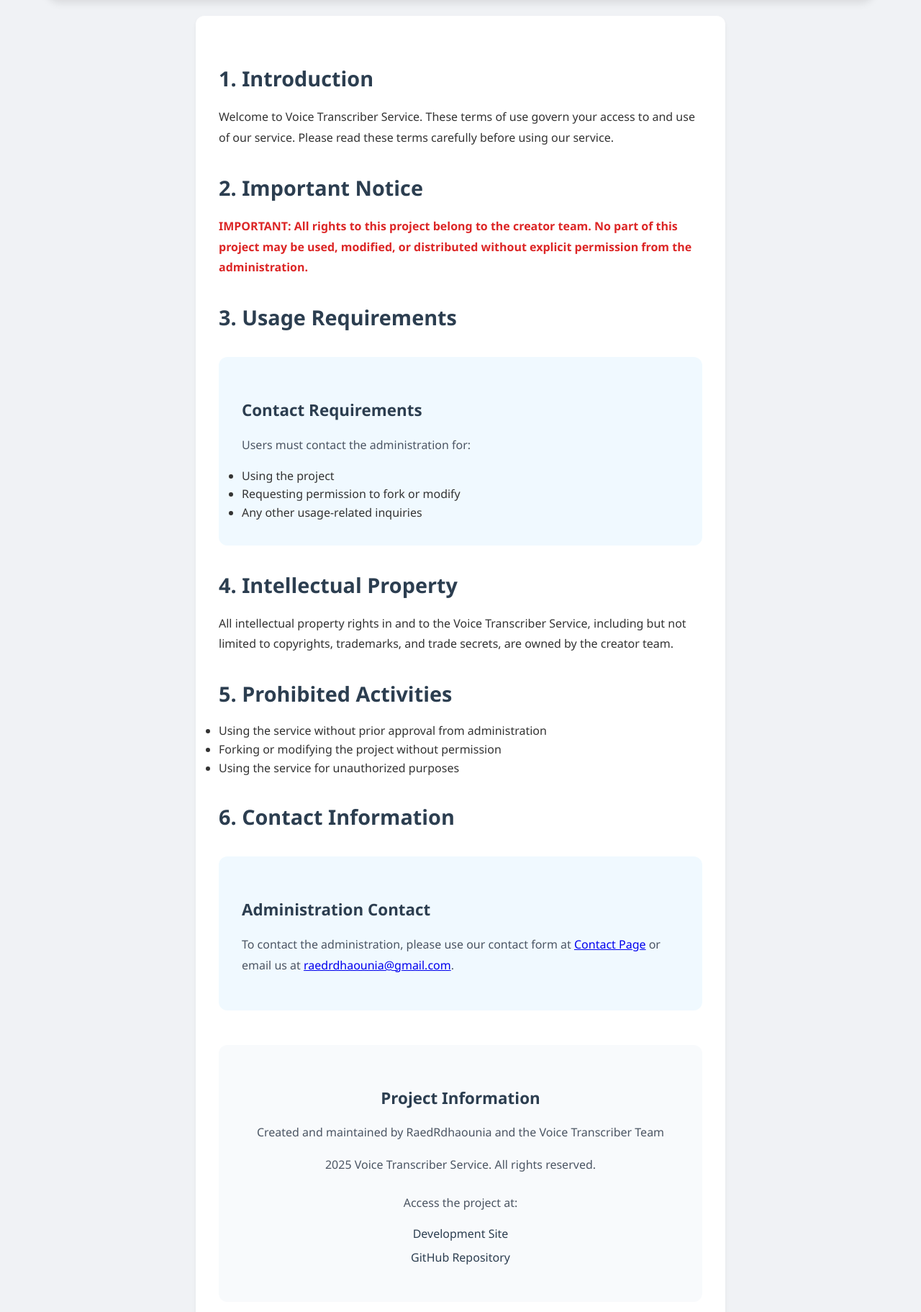
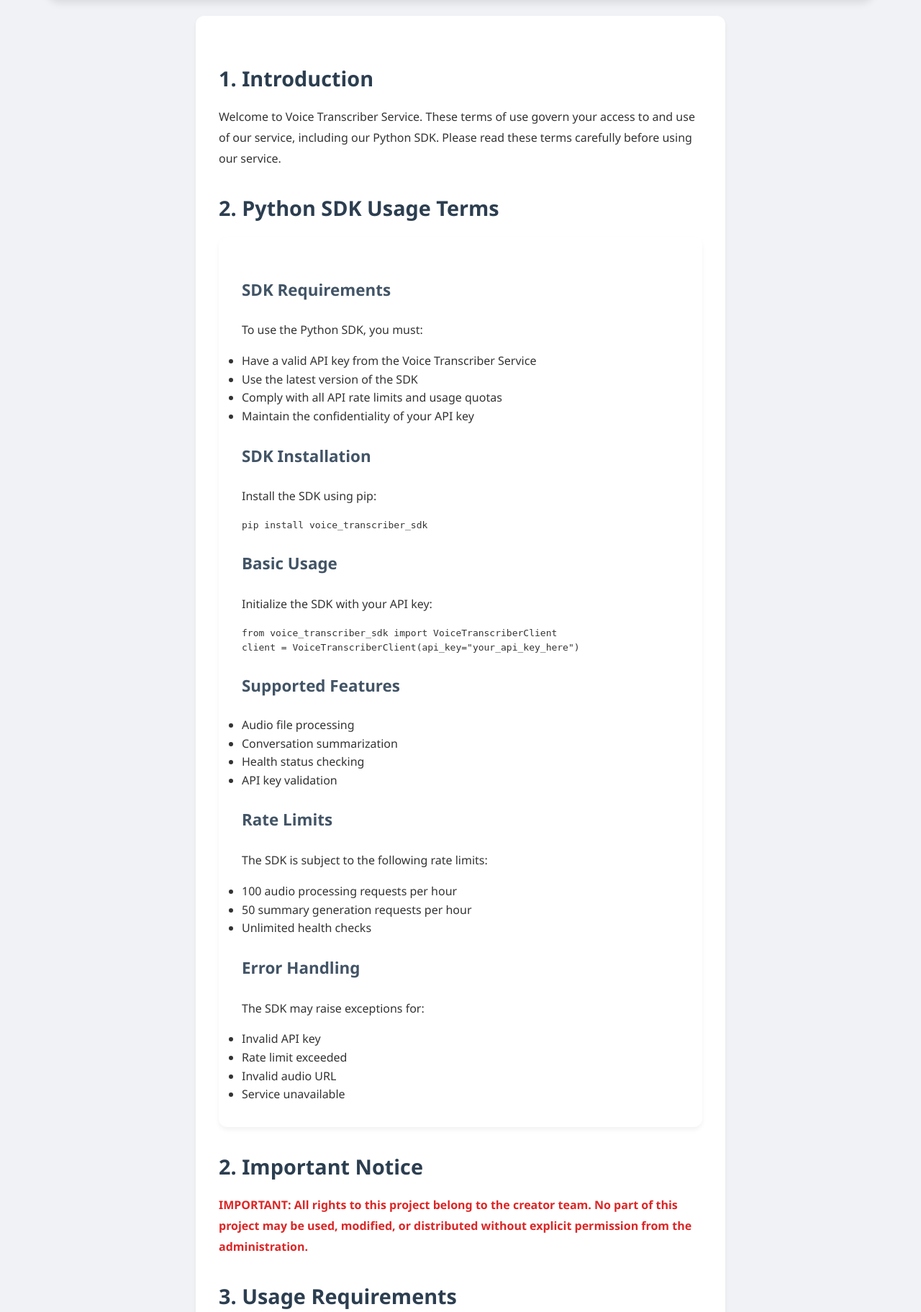
Before and after one commit to RaedRdhaounia/conversation-from-audio, a FastAPI app: page /terms in a window 1280 px wide. Shown: the part 98-1921 px from the top of the page at 72% size. Run offline with FastAPI, Linux system fonts and the light colour scheme; parts of the project's set-up code (start-up, migrations or seed data) failed here and were passed over.

Commit message:
add terms of use of the transcriber service

```diff
--- a/app/templates/terms.html
+++ b/app/templates/terms.html
@@ -177,7 +177,53 @@
 
             <div class="content-section">
                 <h2>1. Introduction</h2>
-                <p>Welcome to Voice Transcriber Service. These terms of use govern your access to and use of our service. Please read these terms carefully before using our service.</p>
+                <p>Welcome to Voice Transcriber Service. These terms of use govern your access to and use of our service, including our Python SDK. Please read these terms carefully before using our service.</p>
+
+                <h2>2. Python SDK Usage Terms</h2>
+                <div class="content-section">
+                    <h3>SDK Requirements</h3>
+                    <p>To use the Python SDK, you must:</p>
+                    <ul>
+                        <li>Have a valid API key from the Voice Transcriber Service</li>
+                        <li>Use the latest version of the SDK</li>
+                        <li>Comply with all API rate limits and usage quotas</li>
+                        <li>Maintain the confidentiality of your API key</li>
+                    </ul>
+
+                    <h3>SDK Installation</h3>
+                    <p>Install the SDK using pip:</p>
+                    <pre><code>pip install voice_transcriber_sdk</code></pre>
+
+                    <h3>Basic Usage</h3>
+                    <p>Initialize the SDK with your API key:</p>
+                    <pre><code>from voice_transcriber_sdk import VoiceTranscriberClient
+client = VoiceTranscriberClient(api_key="your_api_key_here")</code></pre>
+
+                    <h3>Supported Features</h3>
+                    <ul>
+                        <li>Audio file processing</li>
+                        <li>Conversation summarization</li>
+                        <li>Health status checking</li>
+                        <li>API key validation</li>
+                    </ul>
+
+                    <h3>Rate Limits</h3>
+                    <p>The SDK is subject to the following rate limits:</p>
+                    <ul>
+                        <li>100 audio processing requests per hour</li>
+                        <li>50 summary generation requests per hour</li>
+                        <li>Unlimited health checks</li>
+                    </ul>
+
+                    <h3>Error Handling</h3>
+                    <p>The SDK may raise exceptions for:</p>
+                    <ul>
+                        <li>Invalid API key</li>
+                        <li>Rate limit exceeded</li>
+                        <li>Invalid audio URL</li>
+                        <li>Service unavailable</li>
+                    </ul>
+                </div>
 
                 <h2>2. Important Notice</h2>
                 <p class="important">IMPORTANT: All rights to this project belong to the creator team. No part of this project may be used, modified, or distributed without explicit permission from the administration.</p>
```
Also changed, not shown: README.md.
